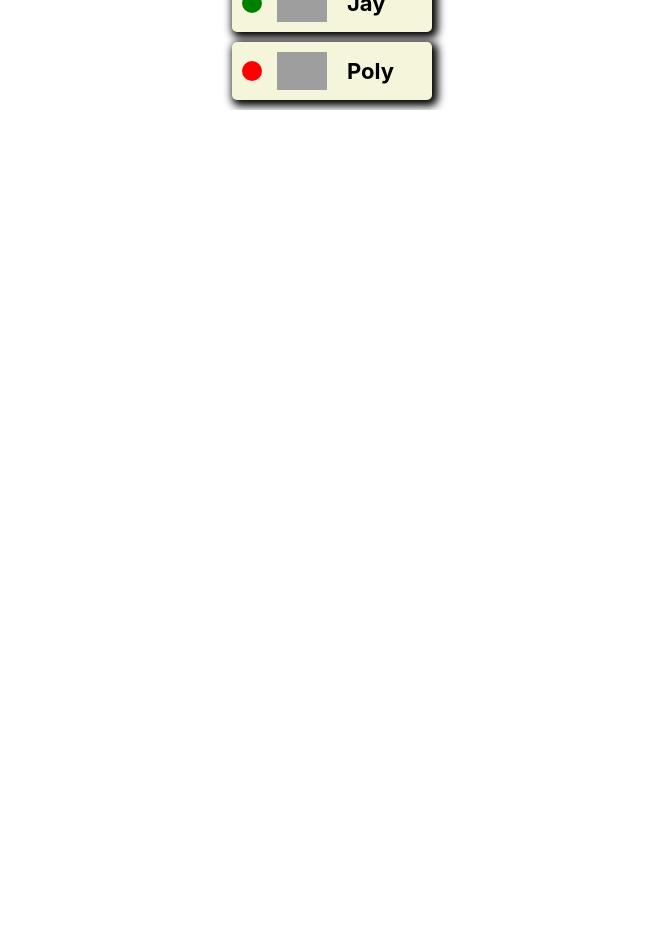
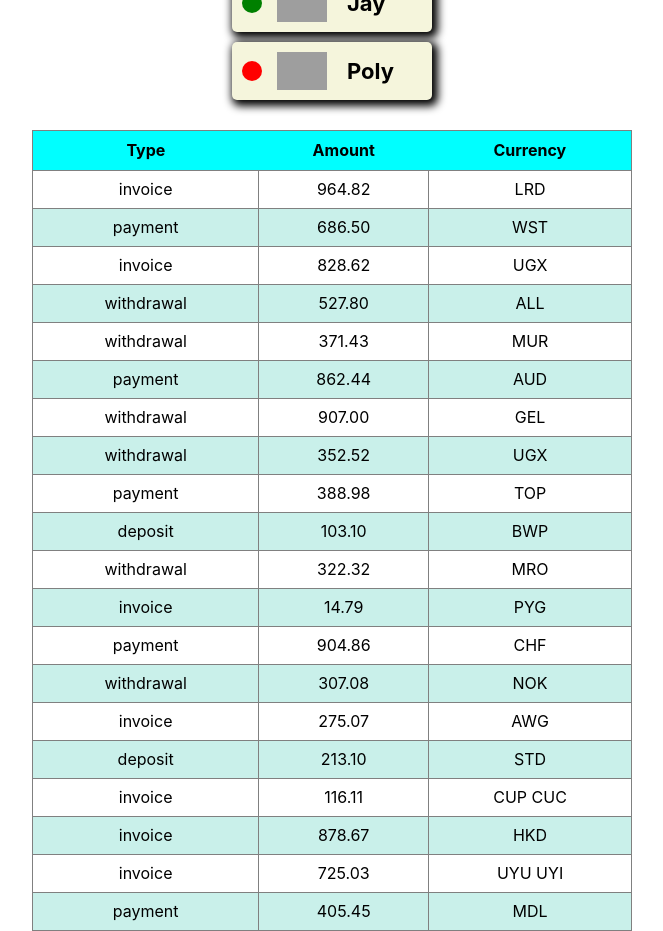
Before and after one commit to hizhy/goit-react-hw-01-components, a React (Create React App) app: page / in a window 1280 px wide. Shown: the part 860-1791 px from the top of the page, without its empty margins (308-971 px from the left). Before the commit the page ends 970 px from the top, so only its background shows below. Built offline with nearby package versions, Linux system fonts and the light colour scheme; grey boxes are pictures that could not be loaded.

Commit message:
4th done

```diff
--- a/src/components/App.jsx
+++ b/src/components/App.jsx
@@ -4,7 +4,8 @@ import data from '../data/data.json';
 import { Statistics } from './statistics/statistics';
 import { FriendList } from './FriendList/FriendList';
 import friends from '../data/friends.json';
-
+import { TransactionHistory } from './TransactionHistory/TransactionHistory';
+import transactions from '../data/transactions.json';
 export const App = () => {
   return (
     <div>
@@ -17,6 +18,7 @@ export const App = () => {
       />
       <Statistics title="Upload stats" stats={data} />
       <FriendList friends={friends} />
+      <TransactionHistory transactions={transactions} />
     </div>
   );
 };
--- /dev/null
+++ b/src/components/TransactionHistory/TransactionHistory.jsx
@@ -0,0 +1,36 @@
+import PropTypes from 'prop-types';
+import { Table, Head, DataCell, DataRow } from './TransactionHistory.styled';
+
+export const TransactionHistory = ({ transactions }) => {
+  return (
+    <Table>
+      <Head>
+        <tr>
+          <th>Type</th>
+          <th>Amount</th>
+          <th>Currency</th>
+        </tr>
+      </Head>
+      <tbody>
+        {transactions.map(({ id, type, amount, currency }) => (
+          <DataRow key={id}>
+            <DataCell>{type}</DataCell>
+            <DataCell>{amount}</DataCell>
+            <DataCell>{currency}</DataCell>
+          </DataRow>
+        ))}
+      </tbody>
+    </Table>
+  );
+};
+
+TransactionHistory.propTypes = {
+  transactions: PropTypes.arrayOf(
+    PropTypes.shape({
+      id: PropTypes.string.isRequired,
+      type: PropTypes.string.isRequired,
+      amount: PropTypes.string.isRequired,
+      currency: PropTypes.string.isRequired,
+    })
+  ),
+};
--- /dev/null
+++ b/src/components/TransactionHistory/TransactionHistory.styled.jsx
@@ -0,0 +1,29 @@
+import styled from 'styled-components';
+
+export const Table = styled.table`
+  border-collapse: collapse;
+  width: 600px;
+  margin-top: 30px;
+  margin-left: auto;
+  margin-right: auto;
+  border: 1px solid gray;
+`;
+
+export const Head = styled.thead`
+  height: 40px;
+  background-color: aqua;
+  border: 1px solid gray;
+`;
+
+export const DataCell = styled.td`
+  border-bottom: 1px solid gray;
+  border-right: 1px solid gray;
+  text-align: center;
+  height: 35px;
+`;
+
+export const DataRow = styled.tr`
+  &:nth-child(even) {
+    background-color: #c9f0ea;
+  }
+`;
--- /dev/null
+++ b/src/data/transactions.json
@@ -0,0 +1,122 @@
+[
+  {
+    "id": "1e0700a2-5183-4291-85cc-2065a036a683",
+    "type": "invoice",
+    "amount": "964.82",
+    "currency": "LRD"
+  },
+  {
+    "id": "a30f821b-4d25-4ff0-abdd-e340b3f0dd2b",
+    "type": "payment",
+    "amount": "686.50",
+    "currency": "WST"
+  },
+  {
+    "id": "44dca67a-8e5a-4798-bf8e-b15efd4e1abd",
+    "type": "invoice",
+    "amount": "828.62",
+    "currency": "UGX"
+  },
+  {
+    "id": "ea8ed3dc-2b68-4a53-905a-53ecb0adef33",
+    "type": "withdrawal",
+    "amount": "527.80",
+    "currency": "ALL"
+  },
+  {
+    "id": "ea76146a-0b00-4b80-bc02-a8c822176712",
+    "type": "withdrawal",
+    "amount": "371.43",
+    "currency": "MUR"
+  },
+  {
+    "id": "63ca02f9-d637-46b5-9237-f3b24425e029",
+    "type": "payment",
+    "amount": "862.44",
+    "currency": "AUD"
+  },
+  {
+    "id": "ed0263e8-59a5-4bf1-87e0-2bb88e53dc34",
+    "type": "withdrawal",
+    "amount": "907.00",
+    "currency": "GEL"
+  },
+  {
+    "id": "6013bad0-750c-4691-8bc2-d8f2b43969c4",
+    "type": "withdrawal",
+    "amount": "352.52",
+    "currency": "UGX"
+  },
+  {
+    "id": "252c7be4-8b06-4fa7-8d42-61fb835b70d5",
+    "type": "payment",
+    "amount": "388.98",
+    "currency": "TOP"
+  },
+  {
+    "id": "4eaab41b-b967-40ac-82ed-85fc66f646f1",
+    "type": "deposit",
+    "amount": "103.10",
+    "currency": "BWP"
+  },
+  {
+    "id": "9648a350-8469-42d5-8bf3-18090de5fe67",
+    "type": "withdrawal",
+    "amount": "322.32",
+    "currency": "MRO"
+  },
+  {
+    "id": "9c5c25fb-1a95-4b2f-8d1f-4c4426d677cc",
+    "type": "invoice",
+    "amount": "14.79",
+    "currency": "PYG"
+  },
+  {
+    "id": "43ef232c-80e9-4d6f-b48a-b22405620de3",
+    "type": "payment",
+    "amount": "904.86",
+    "currency": "CHF"
+  },
+  {
+    "id": "5161682e-e620-4019-ab0a-24ceb10fbd20",
+    "type": "withdrawal",
+    "amount": "307.08",
+    "currency": "NOK"
+  },
+  {
+    "id": "7b119d71-42e6-4c42-a141-6818b07bb9ff",
+    "type": "invoice",
+    "amount": "275.07",
+    "currency": "AWG"
+  },
+  {
+    "id": "a4f65722-65c4-4c28-b1f4-b8ed988bb205",
+    "type": "deposit",
+    "amount": "213.10",
+    "currency": "STD"
+  },
+  {
+    "id": "c6e5784b-0ca3-48d6-86e5-b5128af5a523",
+    "type": "invoice",
+    "amount": "116.11",
+    "currency": "CUP CUC"
+  },
+  {
+    "id": "c9ebed6a-3a02-4b49-ac0d-0534b51f2bfd",
+    "type": "invoice",
+    "amount": "878.67",
+    "currency": "HKD"
+  },
+  {
+    "id": "a4a98b0e-b22c-438b-9f83-de2df52110c8",
+    "type": "invoice",
+    "amount": "725.03",
+    "currency": "UYU UYI"
+  },
+  {
+    "id": "b39bfa7a-0166-4c47-94d6-87d20590f746",
+    "type": "payment",
+    "amount": "405.45",
+    "currency": "MDL"
+  }
+]
```
